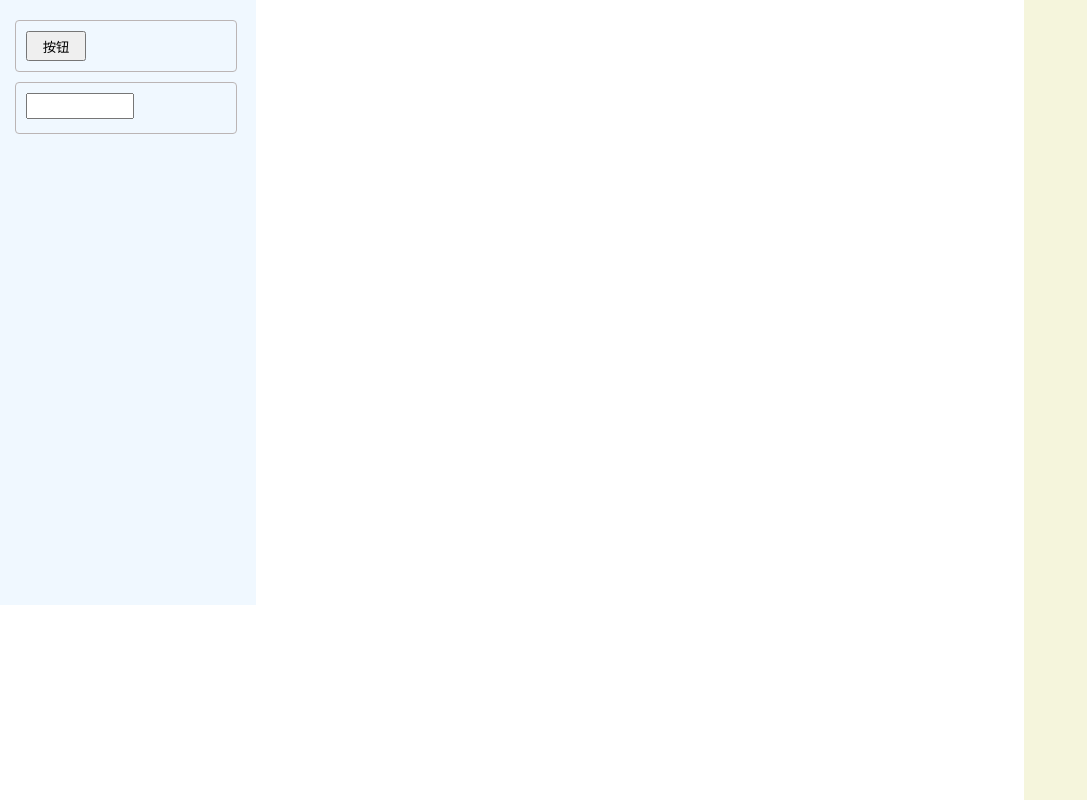
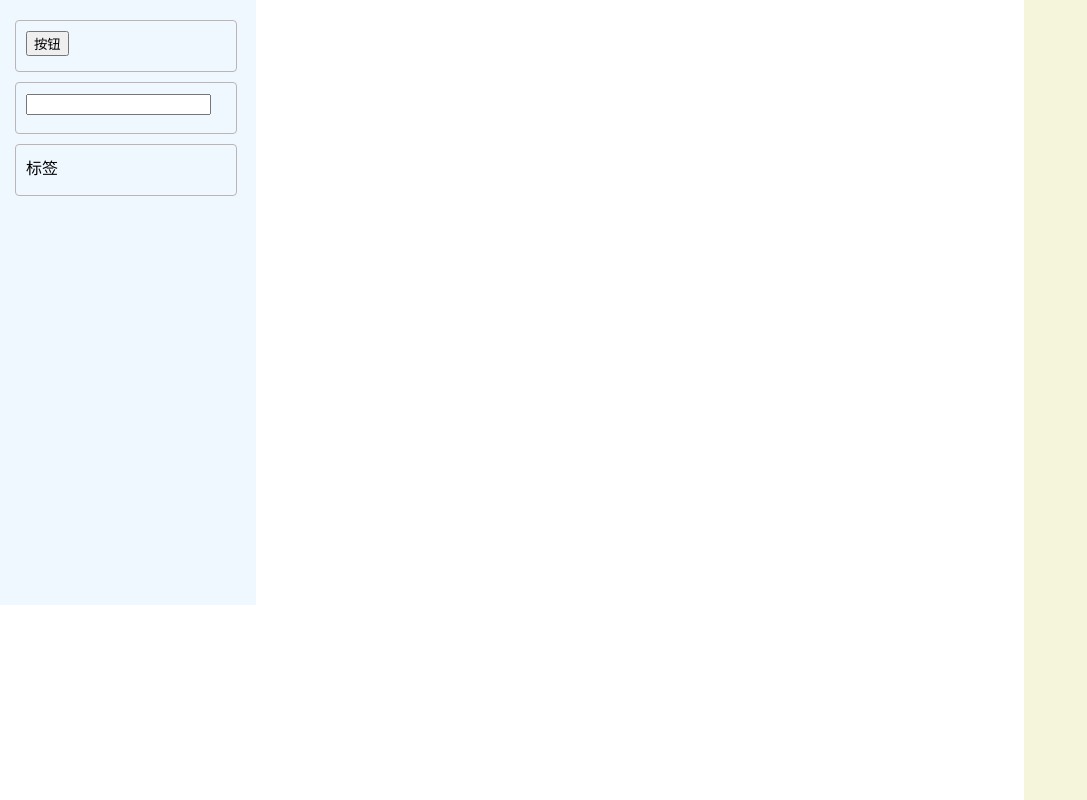
Before and after one commit to TeacherXin/XinBuilder, a React (Create React App) app: page / in a window 1280 px wide. Shown: the whole page, without its empty margins (0-1087 px from the left). Built offline with nearby package versions, Linux system fonts and the light colour scheme.

Commit message:
fix: 增加lable组件

```diff
--- a/src/Component/Button/index.js
+++ b/src/Component/Button/index.js
@@ -1,10 +1,12 @@
 import React, { useEffect, useState } from 'react'
 
 export default function Button(props) {
-  const [style] = useState({width: '60px',height:'30px'})
+
+  const [value, setValue] = useState('按钮')
+
   return (
     <div>
-      <button style={style}>按钮</button>
+      <button>{value}</button>
     </div>
   )
 }
--- a/src/Component/Input/index.js
+++ b/src/Component/Input/index.js
@@ -3,14 +3,13 @@ import React, { useEffect, useState } from 'react'
 export default function Input(props) {
 
   const [value,setValue] = useState('');
-  const [style] = useState({width: '100px',height:'20px'})
   const onChange = (e) =>{
     setValue(e.target.value)
   }
 
   return (
     <div >
-      <input style={style} value={value} onChange={onChange}></input>
+      <input value={value} onChange={onChange}></input>
     </div>
   )
 }
--- /dev/null
+++ b/src/Component/Label/index.js
@@ -0,0 +1,11 @@
+import React, { useState } from 'react'
+
+export default function Label() {
+
+  const [value,setValue] = useState('标签')
+  return (
+    <div>
+      <span>{value}</span>
+    </div>
+  )
+}
--- a/src/Component/index.js
+++ b/src/Component/index.js
@@ -1,7 +1,9 @@
 import Button from './Button'
 import Input from './Input'
+import Label from './Label'
 
 export {
   Button,
-  Input
+  Input,
+  Label
 }
```
